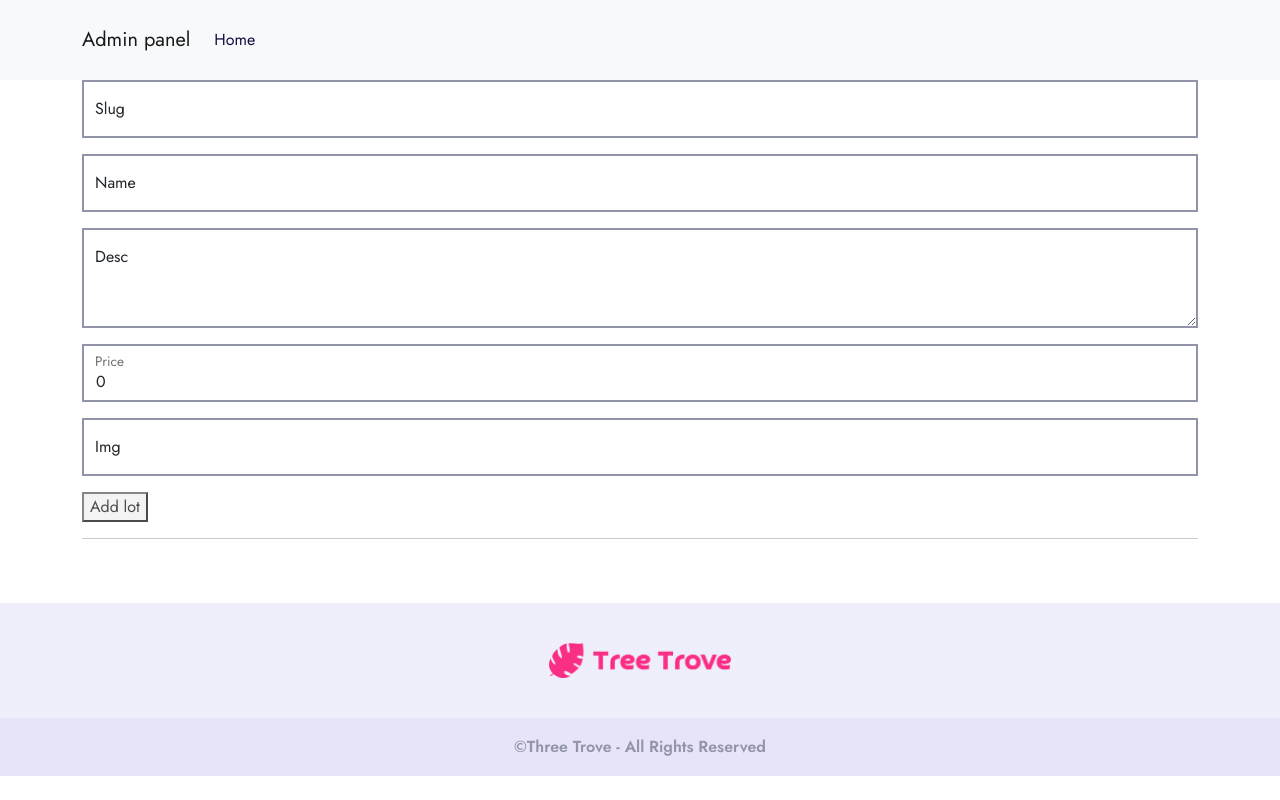
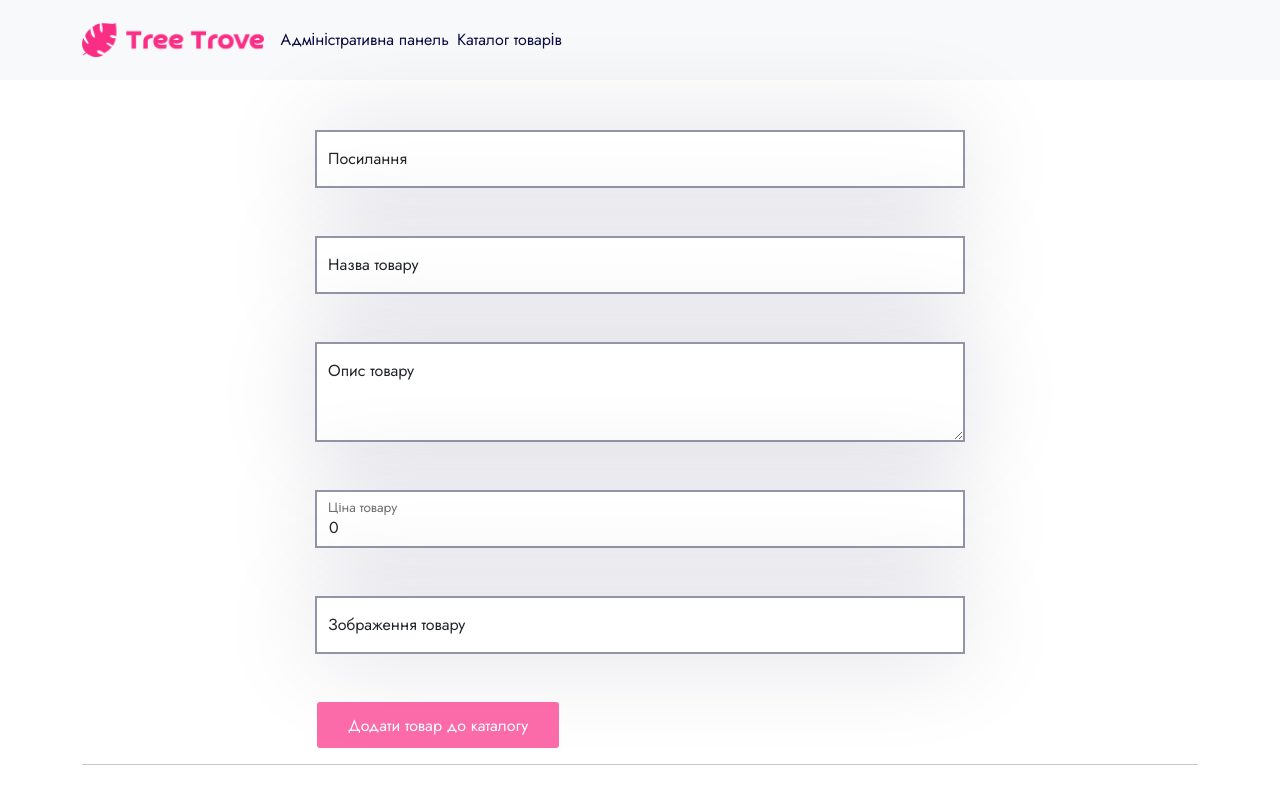
Before and after one commit to tymko-m2022/online-shop, an Angular app in the folder front-end/: page /admin in a window 1280 px wide. Shown: the top 800 px of the page. Built offline with nearby package versions, Linux system fonts and the light colour scheme.

Commit message:
made disabled for minusQuantity and styles for admin panel

```diff
--- a/front-end/src/app/admin/components/dashboard/dashboard.component.html
+++ b/front-end/src/app/admin/components/dashboard/dashboard.component.html
@@ -1,30 +1,31 @@
+<section class="layout">
 <div class="container">
-    <div class="form-floating mb-3">
+    <div class="form-floating mb-5">
         <input type="text" name="slug" [class.valid]="validSlug" [class.notValid]="!validWarnSlug" [(ngModel)]="product.slug" class="form-control" id="floatingInput" placeholder="Type yout slug" (input) = "changeField($event)">
-        <label for="floatingInput">Slug</label>
-        <span [class.d-none]="validWarnSlug">Дане значення вже введено або не правильно відформатовано(якщо у вас два слова, то використовуйте для з'єднання -)</span>
+        <label for="floatingInput">Посилання</label>
+        <span class="validDesc" [class.d-none]="validWarnSlug">Дане значення вже введено або не правильно відформатовано(якщо у вас два слова, то використовуйте для з'єднання -)</span>
     </div>
-    <div class="form-floating mb-3">
+    <div class="form-floating mb-5">
         <input type="text" name="name" [class.valid]="validName" [class.notValid]="!validWarnName" [(ngModel)]="product.name" class="form-control" id="floatingInput" placeholder="Type your name" (input) = "changeField($event)">
-        <label for="floatingInput">Name</label>
-        <span [class.d-none]="validWarnName">Тут можна вводити тільки букви та пробіли</span>
+        <label for="floatingInput">Назва товару</label>
+        <span class="validDesc" [class.d-none]="validWarnName">Тут можна вводити тільки букви та пробіли</span>
     </div>
-    <div class="form-floating mb-3">
+    <div class="form-floating mb-5">
         <textarea class="form-control" [class.valid]="validDesc" [class.notValid]="!validWarnDesc" name="desc" [(ngModel)]="product.desc" placeholder="Type your desc" id="floatingTextarea2" style="height: 100px" (input) = "changeField($event)"></textarea>
-        <label for="floatingTextarea2">Desc</label>
-        <span [class.d-none]="validWarnDesc">Тут можна вводити тільки букви, цифри та пробіли</span>
+        <label class="formLabel" for="floatingTextarea2">Опис товару</label>
+        <span class="validDesc" [class.d-none]="validWarnDesc">Тут можна вводити тільки букви, цифри та пробіли</span>
     </div>
-    <div class="form-floating mb-3">
+    <div class="form-floating mb-5">
         <input type="number" [class.valid]="validPrice" [class.notValid]="!validWarnPrice" name="price" [(ngModel)]="product.price" class="form-control" id="floatingInput" placeholder="Type your price" min="0" (input) = "changeField($event)">
-        <label for="floatingInput">Price</label>
-        <span [class.d-none]="validWarnPrice">Тут можна вводити тільки цифри більше нуля</span>
+        <label for="floatingInput">Ціна товару</label>
+        <span class="validDesc" [class.d-none]="validWarnPrice">Тут можна вводити тільки цифри більше нуля</span>
     </div>
-    <div class="form-floating mb-3">
+    <div class="form-floating mb-5">
         <input type="text" name="img" [class.valid]="validImg" [class.notValid]="!validWarnImg" [(ngModel)]="product.img" class="form-control" id="floatingInput" placeholder="Type your src" (input) = "changeField($event)">
-        <label for="floatingInput">Img</label>
-        <span [class.d-none]="validWarnImg">Нажаль картинку не було завантажено, перегляньте чи все вірно і спробуйте ще раз</span>
+        <label for="floatingInput">Зображення товару</label>
+        <span class="validDesc" [class.d-none]="validWarnImg">Нажаль картинку не було завантажено, перегляньте чи все вірно і спробуйте ще раз</span>
     </div>
-    <button [class.hide] = "!hideBtn" (click)="addLot()">Add lot</button>
+    <button class="btn btn-pinok btn-pinok--admin" [class.hide] = "!hideBtn" (click)="addLot()">Додати товар до каталогу</button>
     <hr>
     <div class="row row-40 mb-5 justify-content-around">
         <div class="col-12 col-md-6 col-lg-4 col-xl-3" *ngFor="let lot of products; let i = index" [routerLink] = "['/products', lot.slug]">
@@ -40,3 +41,4 @@
         </div>
     </div>
 </div>
+</section>
--- a/front-end/src/app/admin/components/shared/navbar/navbar.component.html
+++ b/front-end/src/app/admin/components/shared/navbar/navbar.component.html
@@ -1,13 +1,14 @@
 <nav class="navbar navbar-expand-lg navbar-light bg-light">
     <div class="container">
-      <a class="navbar-brand" routerLink="/admin">Admin panel</a>
+      <a class="navbar-brand" routerLink="/"><img class="logo" src="./assets/logo.png" alt="logo"></a>
+      <a class="nav-link" routerLink="/admin">Адміністративна панель</a>
       <button class="navbar-toggler" type="button" data-bs-toggle="collapse" data-bs-target="#navbarNav" aria-controls="navbarNav" aria-expanded="false" aria-label="Toggle navigation">
         <span class="navbar-toggler-icon"></span>
       </button>
       <div class="collapse navbar-collapse" id="navbarNav">
         <ul class="navbar-nav">
           <li class="nav-item">
-            <a class="nav-link" routerLink="/">Home</a>
+            <a class="nav-link" routerLink="/">Каталог товарів</a>
           </li>
         </ul>
       </div>
--- a/front-end/src/app/app.module.ts
+++ b/front-end/src/app/app.module.ts
@@ -3,7 +3,7 @@ import { BrowserModule } from '@angular/platform-browser';
 
 import { AppRoutingModule } from './app-routing.module';
 import { AppComponent } from './app.component';
-import { NgbModule } from '@ng-bootstrap/ng-bootstrap';
+import { NgbModule, NgbTooltipModule } from '@ng-bootstrap/ng-bootstrap';
 import { HomePageComponent } from './components/home-page/home-page.component';
 import { NavbarComponent } from './components/shared/navbar/navbar.component';
 import { FooterComponent } from './components/shared/footer/footer.component';
@@ -47,7 +47,8 @@ import { NotFoundComponent } from './components/not-found/not-found.component';
     AppRoutingModule,
     NgbModule,
     FormsModule,
-    HttpClientModule
+    HttpClientModule,
+    NgbTooltipModule
   ],
   providers: [],
   bootstrap: [AppComponent]
--- a/front-end/src/app/components/shopping/cart-item/cart-item.component.html
+++ b/front-end/src/app/components/shopping/cart-item/cart-item.component.html
@@ -24,9 +24,11 @@
     <div class="col-lg-2 col-xl-3 d-none d-lg-block">
       <div class="d-flex justify-content-center">
         <div class="cart-item-count">
-          <span class="cart-item-count-btn" (click)="minusQuantity()">-</span>
+          <button class="cart-item-count-btn" (click)="minusQuantity()" [disabled]="cartItem.quantity === 1">
+            -
+          </button>
           {{ cartItem.quantity }}
-          <span class="cart-item-count-btn" (click)="plusQuantity()">+</span></div>
+          <button class="cart-item-count-btn" (click)="plusQuantity()">+</button></div>
         </div>
     </div>
     <div class="col-lg-2 d-none d-lg-block">
--- a/front-end/src/app/components/shopping/cart-item/cart-item.component.ts
+++ b/front-end/src/app/components/shopping/cart-item/cart-item.component.ts
@@ -12,9 +12,7 @@ export class CartItemComponent implements OnChanges{
   @Output() updateCheck: EventEmitter<void> = new EventEmitter<void>();
   price: number = 0;
 
-  constructor(private cartService: CartService){
-
-  }
+  constructor(private cartService: CartService){ }
 
   ngOnChanges(changes: SimpleChanges): void {
     if(changes['cartItem'] && changes['cartItem'].currentValue){
--- a/front-end/src/app/services/cart.service.ts
+++ b/front-end/src/app/services/cart.service.ts
@@ -73,8 +73,6 @@ export class CartService {
       this.cartCountSubject.next(this.calculateTotalQuantity());
       this.dataCart = this.cartItems;
       this.cartItemsUpdated.next();
-    } else{
-      alert("Кількість не може бути менше 1")
     }
   }
 
--- a/front-end/src/scss/_btn.scss
+++ b/front-end/src/scss/_btn.scss
@@ -9,6 +9,17 @@
         &:hover{
             background-color: $cartColor;
             color: white;
+        }
+
+        &--admin{
+            margin-left: 235px;
+
+            @media screen and (max-width: 559px){
+                margin: auto;
+            }
+            @media screen and (max-width: 768px){
+                margin: auto;
+            }
         }
 
         &--green{
--- a/front-end/src/scss/_cart-item.scss
+++ b/front-end/src/scss/_cart-item.scss
@@ -42,6 +42,7 @@
         }
 
         &-count{
+            user-select: none;
             background: $bgShadeLight;
             width: 60px;
             height: 20px;
@@ -50,6 +51,8 @@
             align-items: center;
 
             &-btn{
+                padding: 0;
+                border: none;
                 display: flex;
                 align-items: center;
                 justify-content: center;
@@ -61,9 +64,20 @@
                 cursor: pointer;
                 transition: all .5s ease-in-out;
 
+                &:focus{
+                    outline: none;
+                    border: none;
+                    box-shadow: none;
+                }
+
                 &:hover{
                     background-color: $subTextColor;
                     color: $bgShadeDark;
+                }
+
+                &[disabled]{
+                    opacity: .4;
+                    pointer-events: none;
                 }
             }
         }
--- /dev/null
+++ b/front-end/src/scss/_dashboard.scss
@@ -0,0 +1,31 @@
+.form-floating{
+    position: relative;
+    display: flex;
+    justify-content: center;
+    align-items: center;
+    max-width: 650px;
+    margin: auto;
+    box-shadow: 0px 0px 100px rgba($primaryColor, .15);
+    .form-control{
+        display: flex;
+        justify-content: center;
+        align-items: center;
+        margin: auto;
+        max-width: 650px;
+    }
+    .formLabel{
+        display: block;
+    }
+    .validDesc{
+        position: absolute;
+        display: block;
+        bottom: -45px;
+        text-align: center;
+        color: $primaryColorLight;
+
+        @media screen and (max-width: 768px){
+            font-size: 12px;
+            bottom: -48px;
+        }
+    }
+}
--- a/front-end/src/styles.scss
+++ b/front-end/src/styles.scss
@@ -10,7 +10,13 @@
 @import './scss/lot';
 @import './scss/cart-item';
 @import './scss/btn';
+@import './scss/dashboard';
 
+*{
+    &::selection {
+        background: rgba($secondaryColor, .35);
+    }
+}
 
 html{
     font-size: 16px;
```
